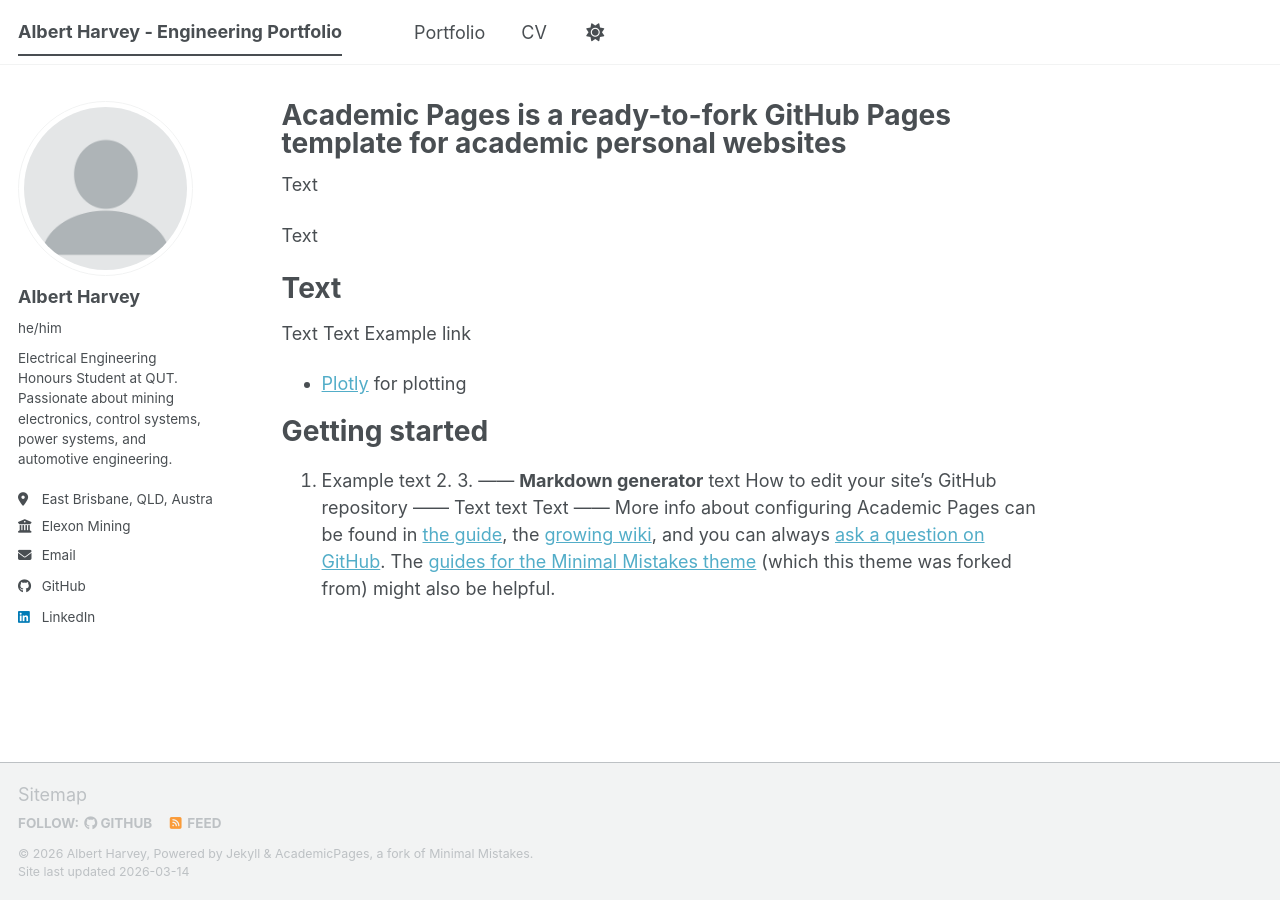
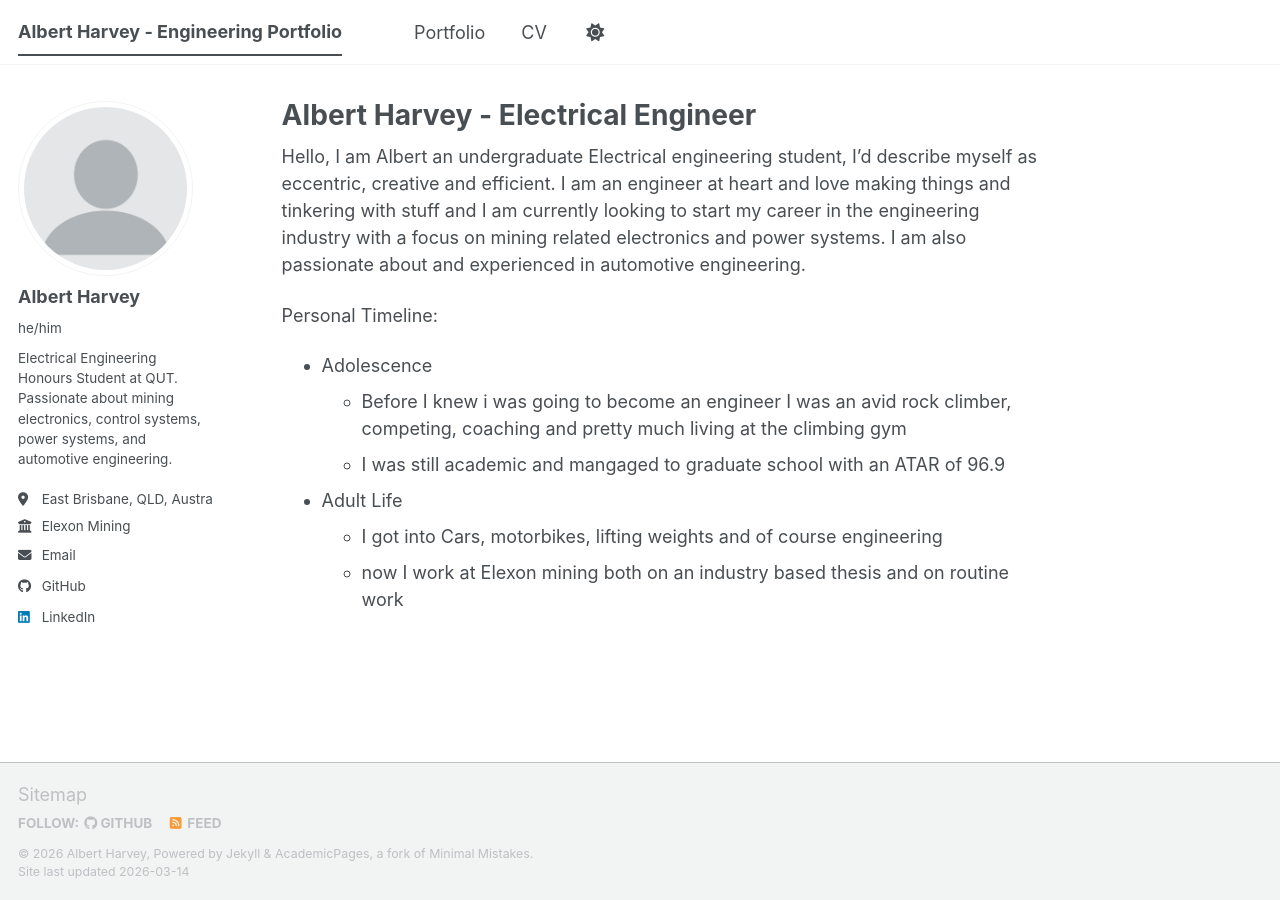
Before and after one commit to Albird-o/Albird-o.github.io, a Jekyll site: the page built from _pages/about.md, in a window 1280 px wide. Built offline with Jekyll 4.4.1, drawn with Linux system fonts in a browser that asks for light colours; a script bundle is joined from its source files by our own code; library files that are not in the unit come from our copies.

Commit message:
Revise about page with personal details and timeline
Updated personal information and removed unnecessary text.

```diff
--- a/_pages/about.md
+++ b/_pages/about.md
@@ -1,35 +1,21 @@
 ---
 permalink: /
-title: "Academic Pages is a ready-to-fork GitHub Pages template for academic personal websites"
+title: "Albert Harvey - Electrical Engineer"
 author_profile: true
 redirect_from:
   - /about/
   - /about.html
 ---
+Hello, I am Albert an undergraduate Electrical engineering student, I’d describe myself as eccentric, creative
+and efficient. I am an engineer at heart and love making things and tinkering with stuff and I am currently
+looking to start my career in the engineering industry with a focus on mining related electronics and power
+systems. I am also passionate about and experienced in automotive engineering.
 
-Text
+Personal Timeline:
+* Adolescence
+  * Before I knew i was going to become an engineer I was an avid rock climber, competing, coaching and pretty much living at the climbing gym
+  * I was still academic and mangaged to graduate school with an ATAR of 96.9
 
-Text
-
-Text
-======
-Text
-Text
-Example link
-- [Plotly](https://plotly.com/javascript/) for plotting
-
-Getting started
-======
-1. Example text
-2.
-3.
-------
-**Markdown generator**
-text
-How to edit your site's GitHub repository
-------
-Text
-text
-Text
-------
-More info about configuring Academic Pages can be found in [the guide](https://academicpages.github.io/markdown/), the [growing wiki](https://github.com/academicpages/academicpages.github.io/wiki), and you can always [ask a question on GitHub](https://github.com/academicpages/academicpages.github.io/discussions). The [guides for the Minimal Mistakes theme](https://mmistakes.github.io/minimal-mistakes/docs/configuration/) (which this theme was forked from) might also be helpful.
+* Adult Life
+  * I got into Cars, motorbikes, lifting weights and of course engineering
+  * now I work at Elexon mining both on an industry based thesis and on routine work
```
